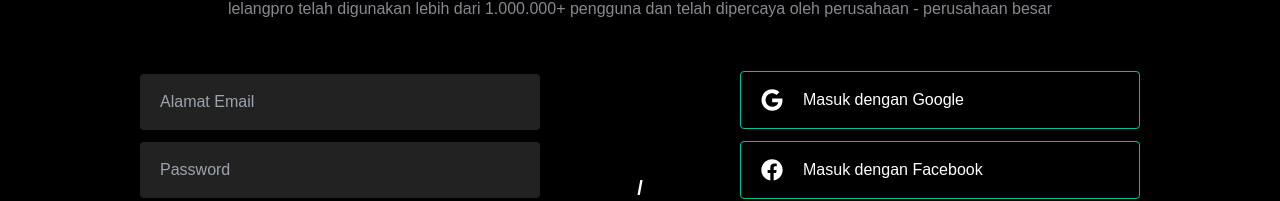
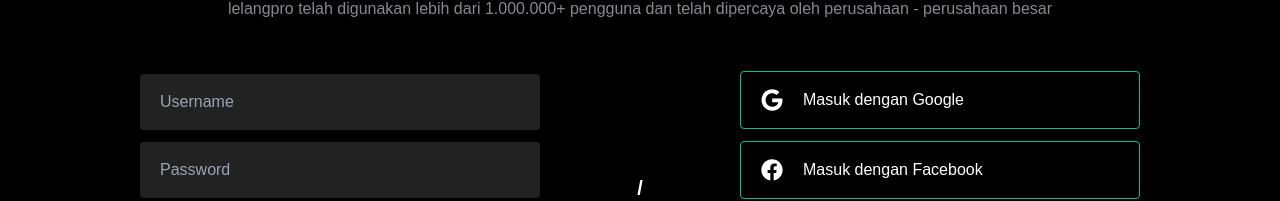
Before and after one commit to Wakype/belajar_reactjs, a React (Create React App) app: page /login in a window 1280 px wide. Shown: the part 266-467 px from the top of the page. Built offline with nearby package versions, Linux system fonts and the light colour scheme; a web font is replaced by a local one.

Commit message:
[03/03/2023] Login API

```diff
--- a/src/pages/login.jsx
+++ b/src/pages/login.jsx
@@ -4,35 +4,86 @@
 import { Formik, Form, Field, ErrorMessage, useFormik } from 'formik';
 import * as Yup from 'yup';
 import { NavLink, useNavigate } from 'react-router-dom';
+import Swal from 'sweetalert2';
+import { useDispatch } from 'react-redux';
+import { authLogin } from '../redux/action/authAction';
 
 const Login = () => {
   const [isLoading, setIsLoading] = useState(false);
   const navigate = useNavigate();
+  const dispatch = useDispatch();
   const formik = useFormik({
     initialValues: {
-      namaPetugas: '',
-      namaLengkap: '',
+      username: '',
       password: '',
     },
     validationSchema: Yup.object().shape({
-      namaLengkap: Yup.string()
-        .min(2, 'Nama minimal 2 huruf')
-        .required('Nama Lengkap wajib diisi'),
-      namaPetugas: Yup.string()
-        .min(2, 'Nama minimal 2 huruf')
-        .required('Nama Lengkap wajib diisi'),
       password: Yup.string()
         .min(8, 'Password minimal 8 huruf')
         .required('Password wajib diisi'),
+      username: Yup.string()
+        .min(4, 'Username minimal 4 huruf')
+        .required('Username wajib diisi'),
     }),
     onSubmit: (values) => {
-      try {
-        setIsLoading(true)
-      } catch (err) {
-        console.log('authLoginErr =>', err);
-      } finally {
-        setIsLoading(false)
-      }
+      console.log('object', values);
+      const handleSubmit = async (e) => {
+        try {
+          setIsLoading(true);
+          // alert(JSON.stringify(values, null, 2));
+
+          const response = await dispatch(authLogin(values));
+
+          if (response?.status === 'Success') {
+            const Toast = Swal.mixin({
+              toast: true,
+              position: 'top-end',
+              showConfirmButton: false,
+              timer: 3000,
+              timerProgressBar: true,
+              didOpen: (toast) => {
+                toast.addEventListener('mouseenter', Swal.stopTimer);
+                toast.addEventListener('mouseleave', Swal.resumeTimer);
+              },
+            });
+
+            Toast.fire({
+              icon: 'success',
+              title: response?.msg,
+            });
+
+            if (response?.user?.namaPetugas === values.username) {
+              return navigate('/admin/dashboard/barang', { replace: true });
+            } else {
+              return navigate('/beranda', { replace: true });
+            }
+          }
+
+          // if (response?.response?.data?.status === 'Fail') {
+          //   const Toast = Swal.mixin({
+          //     toast: true,
+          //     position: 'top-end',
+          //     showConfirmButton: false,
+          //     timer: 3000,
+          //     timerProgressBar: true,
+          //     didOpen: (toast) => {
+          //       toast.addEventListener('mouseenter', Swal.stopTimer);
+          //       toast.addEventListener('mouseleave', Swal.resumeTimer);
+          //     },
+          //   });
+
+          //   Toast.fire({
+          //     icon: 'error',
+          //     title: response?.response?.data?.msg,
+          //   });
+          // }
+        } catch (err) {
+          console.log('authregisterErr =>', err);
+        } finally {
+          setIsLoading(false);
+        }
+      };
+      handleSubmit();
     },
   });
   return (
@@ -79,15 +130,15 @@
             <div className="flex justify-between items-center w-[1000px]">
               <div className="space-y-3 w-[400px]">
                 <CustomInput
-                  placeholder={'Alamat Email'}
+                  placeholder={'Username'}
                   inputStyle={'w-full'}
-                  inputType={'email'}
-                  id={'email'}
-                  name={'email'}
-                  value={formik.values.email}
+                  inputType={'username'}
+                  id={'username'}
+                  name={'username'}
+                  value={formik.values.username}
                   onChange={formik.handleChange}
-                  isError={formik.touched.email && formik.errors.email}
-                  textError={formik.errors.email}
+                  isError={formik.touched.username && formik.errors.username}
+                  textError={formik.errors.username}
                   onBlur={formik.handleBlur}
                 />
                 <CustomInput
--- a/src/redux/action/authAction.js
+++ b/src/redux/action/authAction.js
@@ -36,18 +36,7 @@
       let response = await RegisterProses(payload);
       let data = response.data;
       console.log('data', data);
-      dispatch({
-        type: 'register',
-        namaLengkap: data?.user?.namaLengkap,
-        namaPetugas: data?.user?.namaPetugas,
-        username: data?.user?.username,
-        password: data?.user?.password,
-        telp: data?.user?.telp,
-        role: data?.user?.role,
-        id_level: data?.user?.id_level,
-        isAuth: true,
-      });
-      Cookies.set('myapps_token', data?.token);
+
       return data;
     } catch (err) {
       console.log('auth error =>', err);
```
